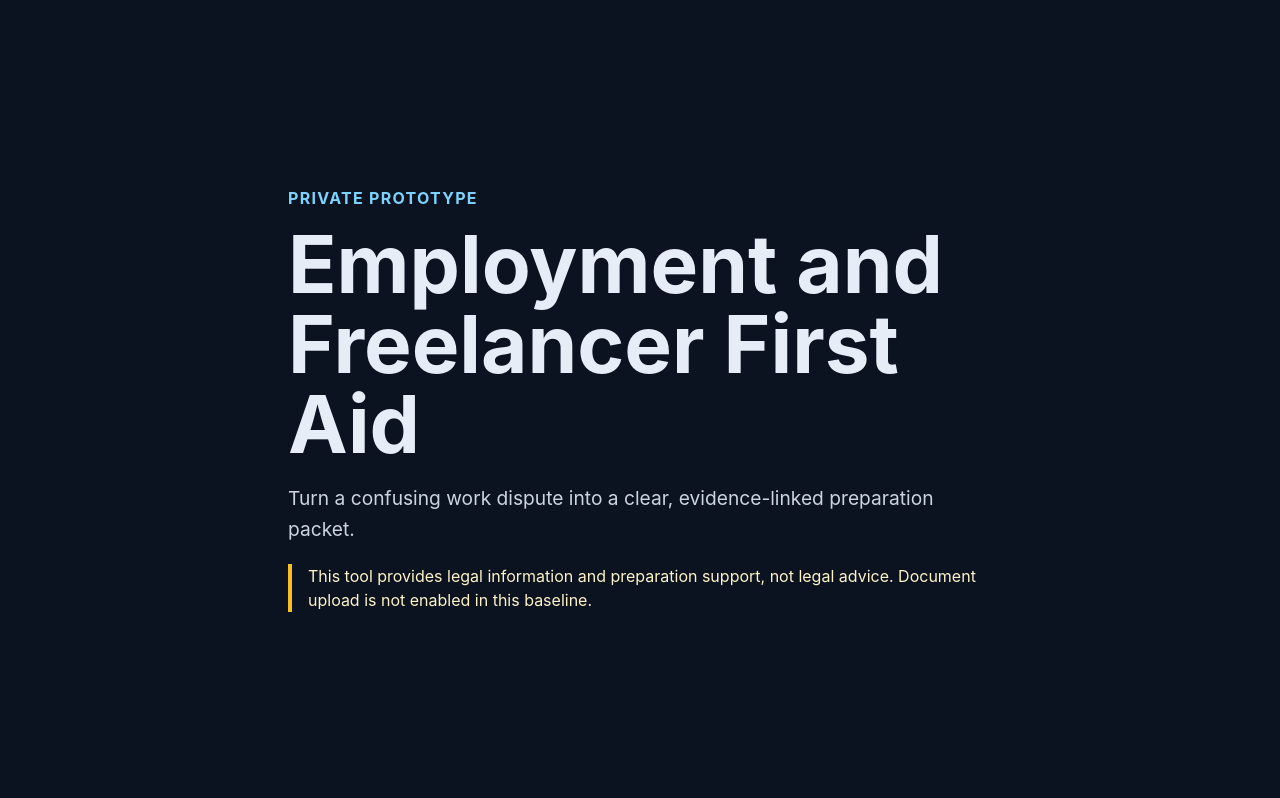
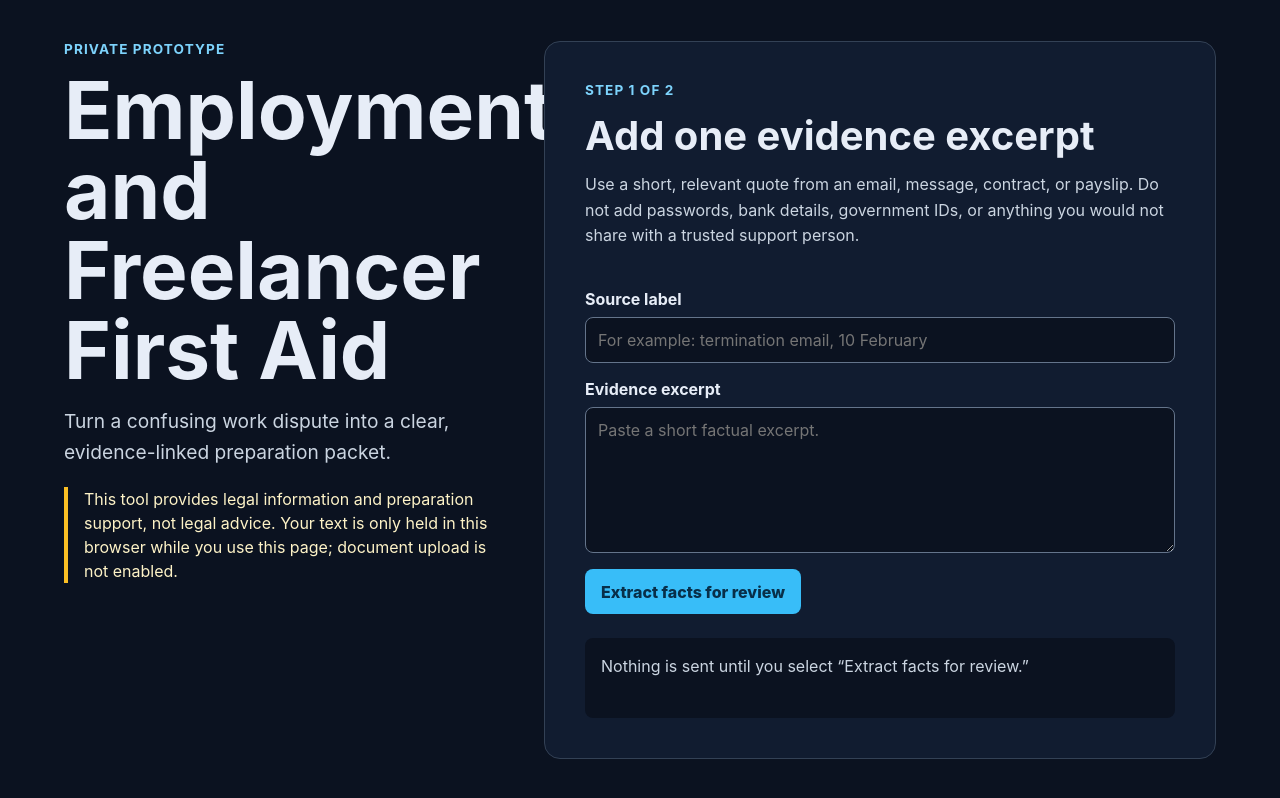
Before and after one commit to priyanshuchawda/haqlens-legal, a React (Vite) app in the folder apps/web/: page / in a window 1280 px wide. Built offline with nearby package versions, Linux system fonts and the light colour scheme.

Commit message:
feat: add accessible evidence intake review

```diff
--- a/apps/web/src/App.tsx
+++ b/apps/web/src/App.tsx
@@ -1,19 +1,197 @@
+import { type FormEvent, useId, useState } from 'react';
+
+type Fact = Readonly<{
+  key: string;
+  value: string;
+  certainty: 'confirmed' | 'uncertain' | 'conflicting';
+}>;
+
+type ExtractionState =
+  | Readonly<{ kind: 'idle' }>
+  | Readonly<{ kind: 'submitting' }>
+  | Readonly<{ kind: 'safe-mode' }>
+  | Readonly<{ kind: 'success'; source: 'fixture' | 'gemini'; facts: readonly Fact[] }>;
+
+function isFact(value: unknown): value is Fact {
+  if (typeof value !== 'object' || value === null) return false;
+
+  const fact = value as Record<string, unknown>;
+  return (
+    typeof fact.key === 'string' &&
+    typeof fact.value === 'string' &&
+    (fact.certainty === 'confirmed' ||
+      fact.certainty === 'uncertain' ||
+      fact.certainty === 'conflicting')
+  );
+}
+
+function isSuccessfulExtraction(value: unknown): value is {
+  source: 'fixture' | 'gemini';
+  safeMode: false;
+  facts: Fact[];
+} {
+  if (typeof value !== 'object' || value === null) return false;
+
+  const response = value as Record<string, unknown>;
+  return (
+    (response.source === 'fixture' || response.source === 'gemini') &&
+    response.safeMode === false &&
+    Array.isArray(response.facts) &&
+    response.facts.every(isFact)
+  );
+}
+
 export function App() {
+  const sourceLabelId = useId();
+  const excerptId = useId();
+  const [sourceLabel, setSourceLabel] = useState('');
+  const [excerpt, setExcerpt] = useState('');
+  const [formError, setFormError] = useState('');
+  const [extraction, setExtraction] = useState<ExtractionState>({ kind: 'idle' });
+
+  async function submitEvidence(event: FormEvent<HTMLFormElement>) {
+    event.preventDefault();
+    const trimmedSourceLabel = sourceLabel.trim();
+    const trimmedExcerpt = excerpt.trim();
+
+    if (trimmedSourceLabel.length === 0 || trimmedExcerpt.length === 0) {
+      setFormError('Add both a source label and an evidence excerpt before continuing.');
+      return;
+    }
+
+    setFormError('');
+    setExtraction({ kind: 'submitting' });
+
+    try {
+      const response = await fetch('/v1/extractions/facts', {
+        method: 'POST',
+        headers: { 'content-type': 'application/json' },
+        body: JSON.stringify({
+          evidence: [
+            {
+              id: 'evidence-1',
+              kind: 'document_quote',
+              sourceLabel: trimmedSourceLabel,
+              page: null,
+              excerpt: trimmedExcerpt,
+            },
+          ],
+        }),
+      });
+      const payload: unknown = await response.json();
+
+      if (response.ok && isSuccessfulExtraction(payload)) {
+        setExtraction({ kind: 'success', source: payload.source, facts: payload.facts });
+        return;
+      }
+    } catch {
+      // Every API failure receives the same safe, non-diagnostic UI treatment.
+    }
+
+    setExtraction({ kind: 'safe-mode' });
+  }
+
   return (
-    <main className="shell">
-      <a className="skip-link" href="#main-content">
-        Skip to main content
+    <main className="shell" id="main-content">
+      <a className="skip-link" href="#evidence-form">
+        Skip to evidence form
       </a>
-      <section aria-labelledby="page-title" className="hero" id="main-content">
+      <section aria-labelledby="page-title" className="hero">
         <p className="eyebrow">Private prototype</p>
         <h1 id="page-title">Employment and Freelancer First Aid</h1>
         <p className="lede">
           Turn a confusing work dispute into a clear, evidence-linked preparation packet.
         </p>
         <p className="notice" role="note">
-          This tool provides legal information and preparation support, not legal advice. Document
-          upload is not enabled in this baseline.
+          This tool provides legal information and preparation support, not legal advice. Your text
+          is only held in this browser while you use this page; document upload is not enabled.
         </p>
+      </section>
+
+      <section aria-labelledby="evidence-title" className="workspace">
+        <div>
+          <p className="eyebrow">Step 1 of 2</p>
+          <h2 id="evidence-title">Add one evidence excerpt</h2>
+          <p className="supporting-copy">
+            Use a short, relevant quote from an email, message, contract, or payslip. Do not add
+            passwords, bank details, government IDs, or anything you would not share with a trusted
+            support person.
+          </p>
+        </div>
+
+        <form
+          aria-describedby={formError.length > 0 ? 'form-error' : undefined}
+          id="evidence-form"
+          onSubmit={submitEvidence}
+        >
+          <div className="field">
+            <label htmlFor={sourceLabelId}>Source label</label>
+            <input
+              id={sourceLabelId}
+              maxLength={120}
+              onChange={(event) => setSourceLabel(event.target.value)}
+              placeholder="For example: termination email, 10 February"
+              value={sourceLabel}
+            />
+          </div>
+          <div className="field">
+            <label htmlFor={excerptId}>Evidence excerpt</label>
+            <textarea
+              id={excerptId}
+              maxLength={5000}
+              onChange={(event) => setExcerpt(event.target.value)}
+              placeholder="Paste a short factual excerpt."
+              rows={6}
+              value={excerpt}
+            />
+          </div>
+          {formError.length > 0 ? (
+            <p className="form-error" id="form-error" role="alert">
+              {formError}
+            </p>
+          ) : null}
+          <button disabled={extraction.kind === 'submitting'} type="submit">
+            {extraction.kind === 'submitting' ? 'Checking evidence…' : 'Extract facts for review'}
+          </button>
+        </form>
+
+        <section aria-atomic="true" aria-live="polite" className="result-panel">
+          {extraction.kind === 'idle' ? (
+            <p>Nothing is sent until you select “Extract facts for review.”</p>
+          ) : null}
+          {extraction.kind === 'submitting' ? <p>Checking only the excerpt you provided.</p> : null}
+          {extraction.kind === 'safe-mode' ? (
+            <div className="safe-mode" role="status">
+              <h3>Fact extraction is unavailable</h3>
+              <p>
+                We have not generated facts from this excerpt. Keep the original evidence, write a
+                short timeline in your own words, and consider a qualified local support service.
+              </p>
+            </div>
+          ) : null}
+          {extraction.kind === 'success' ? (
+            <div className="facts" role="status">
+              <p className="source-status">Extraction source: {extraction.source}</p>
+              <h3>Facts to review</h3>
+              {extraction.facts.length === 0 ? (
+                <p>
+                  No factual candidates were found. The original evidence remains the source of
+                  truth.
+                </p>
+              ) : (
+                <ul>
+                  {extraction.facts.map((fact) => (
+                    <li key={`${fact.key}-${fact.value}`}>
+                      <strong>{fact.key.replaceAll('_', ' ')}:</strong> {fact.value}{' '}
+                      <span>({fact.certainty})</span>
+                    </li>
+                  ))}
+                </ul>
+              )}
+              <p>Review every item against the original evidence before relying on it.</p>
+            </div>
+          ) : null}
+        </section>
       </section>
     </main>
   );
--- a/apps/web/src/styles.css
+++ b/apps/web/src/styles.css
@@ -15,32 +15,64 @@ body {
 
 .shell {
   display: grid;
+  gap: 2rem;
+  margin: 0 auto;
+  max-width: 76rem;
   min-height: 100vh;
   padding: 2rem;
-  place-items: center;
 }
 
-.hero {
-  max-width: 44rem;
+.hero,
+.workspace {
+  max-width: 48rem;
 }
 
-.eyebrow {
+.workspace {
+  background: #111c30;
+  border: 1px solid #334155;
+  border-radius: 1rem;
+  display: grid;
+  gap: 1.5rem;
+  padding: clamp(1.25rem, 4vw, 2.5rem);
+}
+
+.eyebrow,
+.source-status {
   color: #7dd3fc;
+  font-size: 0.85rem;
   font-weight: 700;
   letter-spacing: 0.08em;
   text-transform: uppercase;
 }
 
+h1,
+h2,
+h3,
+p {
+  margin-top: 0;
+}
+
 h1 {
   font-size: clamp(2.4rem, 8vw, 5rem);
   line-height: 1;
-  margin: 0;
+  margin-bottom: 1rem;
+}
+h2 {
+  font-size: clamp(1.8rem, 5vw, 2.5rem);
+  margin-bottom: 0.75rem;
+}
+h3 {
+  font-size: 1.25rem;
 }
 
+.lede,
+.supporting-copy,
+.result-panel {
+  color: #cbd5e1;
+  line-height: 1.6;
+}
 .lede {
-  color: #cbd5e1;
   font-size: 1.2rem;
-  line-height: 1.6;
 }
 
 .notice {
@@ -48,6 +80,77 @@ h1 {
   color: #fef3c7;
   line-height: 1.5;
   padding-left: 1rem;
+}
+
+form,
+.field {
+  display: grid;
+  gap: 0.5rem;
+}
+form {
+  gap: 1rem;
+}
+label {
+  font-weight: 700;
+}
+input,
+textarea,
+button {
+  font: inherit;
+}
+
+input,
+textarea {
+  background: #0b1220;
+  border: 1px solid #64748b;
+  border-radius: 0.5rem;
+  color: #f8fafc;
+  padding: 0.75rem;
+  width: 100%;
+}
+
+textarea {
+  resize: vertical;
+}
+
+button {
+  background: #38bdf8;
+  border: 0;
+  border-radius: 0.5rem;
+  color: #082f49;
+  cursor: pointer;
+  font-weight: 800;
+  justify-self: start;
+  padding: 0.8rem 1rem;
+}
+
+button:disabled {
+  cursor: wait;
+  opacity: 0.65;
+}
+
+.form-error,
+.safe-mode {
+  border-left: 0.25rem solid #fb7185;
+  color: #fecdd3;
+  padding-left: 1rem;
+}
+
+.result-panel {
+  background: #0b1220;
+  border-radius: 0.5rem;
+  min-height: 5rem;
+  padding: 1rem;
+}
+
+.facts {
+  color: #dbeafe;
+}
+.facts ul {
+  padding-left: 1.25rem;
+}
+.facts span {
+  color: #a5b4fc;
 }
 
 .skip-link {
@@ -67,3 +170,10 @@ h1 {
   outline: 0.2rem solid #fbbf24;
   outline-offset: 0.2rem;
 }
+
+@media (min-width: 70rem) {
+  .shell {
+    grid-template-columns: minmax(20rem, 0.8fr) minmax(34rem, 1.2fr);
+    place-content: center;
+  }
+}
```
Also changed, not shown: 1 other file (tests, documents, lock files or other folders).
